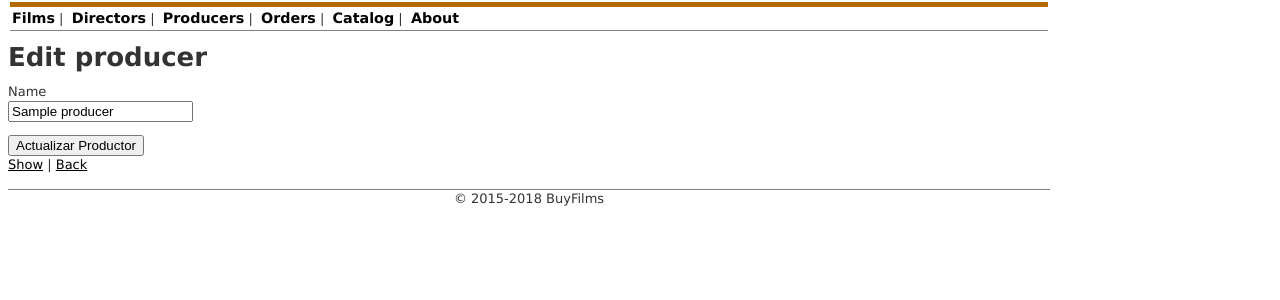
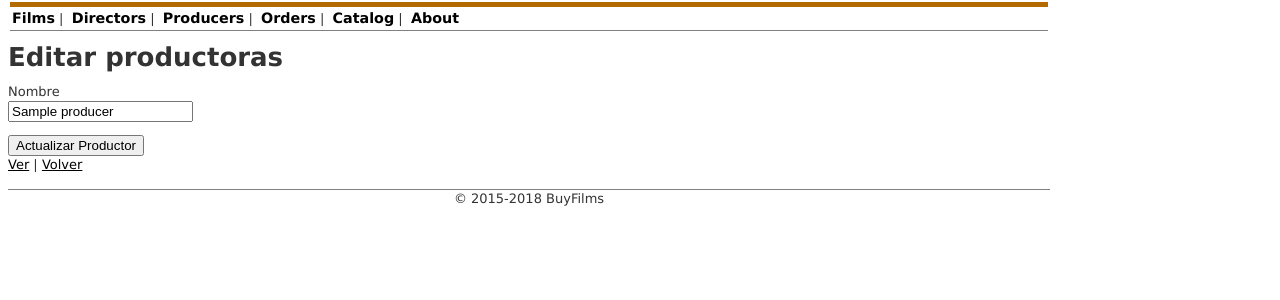
Before and after one commit to patriciouca/eshop2, a Rails app: page /admin/producer/edit?id=1 in a window 1280 px wide. Shown: the part 62-362 px from the top of the page. Run offline with Rails 7, Linux system fonts and the light colour scheme; tables that the repository leaves empty hold one stand-in row (values such as "Sample post"); style sheets or scripts are compiled from the project's sources; some libraries are stand-ins or nearby versions.

Commit message:
Add files via upload

```diff
--- a/app/controllers/admin/producer_controller.rb
+++ b/app/controllers/admin/producer_controller.rb
@@ -10,14 +10,14 @@ class Admin::ProducerController < ApplicationController
       flash[:notice] = "Producer #{@producer.name} was succesfully created."
       redirect_to :action => 'index'
     else
-      @page_title = 'Create new producer'
+      @page_title = 'Crear nuevo productor'
       render :action => 'new'
     end
   end
 
   def edit
     @producer = Producer.find(params[:id])
-    @page_title = 'Edit producer'
+    @page_title = 'Editar productoras'
   end
 
   def update
@@ -26,7 +26,7 @@ class Admin::ProducerController < ApplicationController
        flash[:notice] = "Producer #{@producer.name} was succesfully updated."
        redirect_to :action => 'show', :id => @producer
     else
-       @page_title = 'Edit producer'
+       @page_title = 'Editar productor'
        render :action => 'edit'
     end
   end
@@ -45,7 +45,7 @@ class Admin::ProducerController < ApplicationController
 
   def index
     @producers = Producer.all
-    @page_title = 'Listing producers'
+    @page_title = 'Listar productoras'
   end
 
   private
--- a/app/views/admin/producer/_form.html.erb
+++ b/app/views/admin/producer/_form.html.erb
@@ -10,6 +10,6 @@
 <% end %>
 
 <div class="field">
-  <p><label for="producer_name">Name</label><br/>
+  <p><label for="producer_name">Nombre</label><br/>
   <%= text_field 'producer', 'name' %></p>
 </div>
--- a/app/views/admin/producer/_producer.html.erb
+++ b/app/views/admin/producer/_producer.html.erb
@@ -3,6 +3,6 @@
   <td><%= link_to 'Editar', :action => 'edit', :id => producer %></td>
   <td>
     <%= button_to 'Borrar', { :action => 'destroy', :id => producer },
-        data: { confirm: "Are you sure you want to delete producer #{producer.name}?" } %>
+        data: { confirm: "Seguro que desea borrar el siguiente productor #{producer.name}?" } %>
   </td>
 </tr>
--- a/app/views/admin/producer/edit.html.erb
+++ b/app/views/admin/producer/edit.html.erb
@@ -3,5 +3,5 @@
   <%= submit_tag 'Actualizar Productor' %>
 <% end %>
 
-<%= link_to 'Show', :action => 'show', :id => @producer %> |
-<%= link_to 'Back', :action => 'index' %>
+<%= link_to 'Ver', :action => 'show', :id => @producer %> |
+<%= link_to 'Volver', :action => 'index' %>
--- a/app/views/admin/producer/new.html.erb
+++ b/app/views/admin/producer/new.html.erb
@@ -3,4 +3,4 @@
   <%= submit_tag 'Create publisher' %>
 <% end %>
 
-<%= link_to 'Back', :action => 'index' %>
+<%= link_to 'Volver', :action => 'index' %>
```
Also changed, not shown: test/controllers/admin/producer_controller_test.rb (+52 -16 lines), test/fixtures/producers.yml (+6 -11 lines), test/test_helper.rb (+9 -0 lines), 2 other files.
